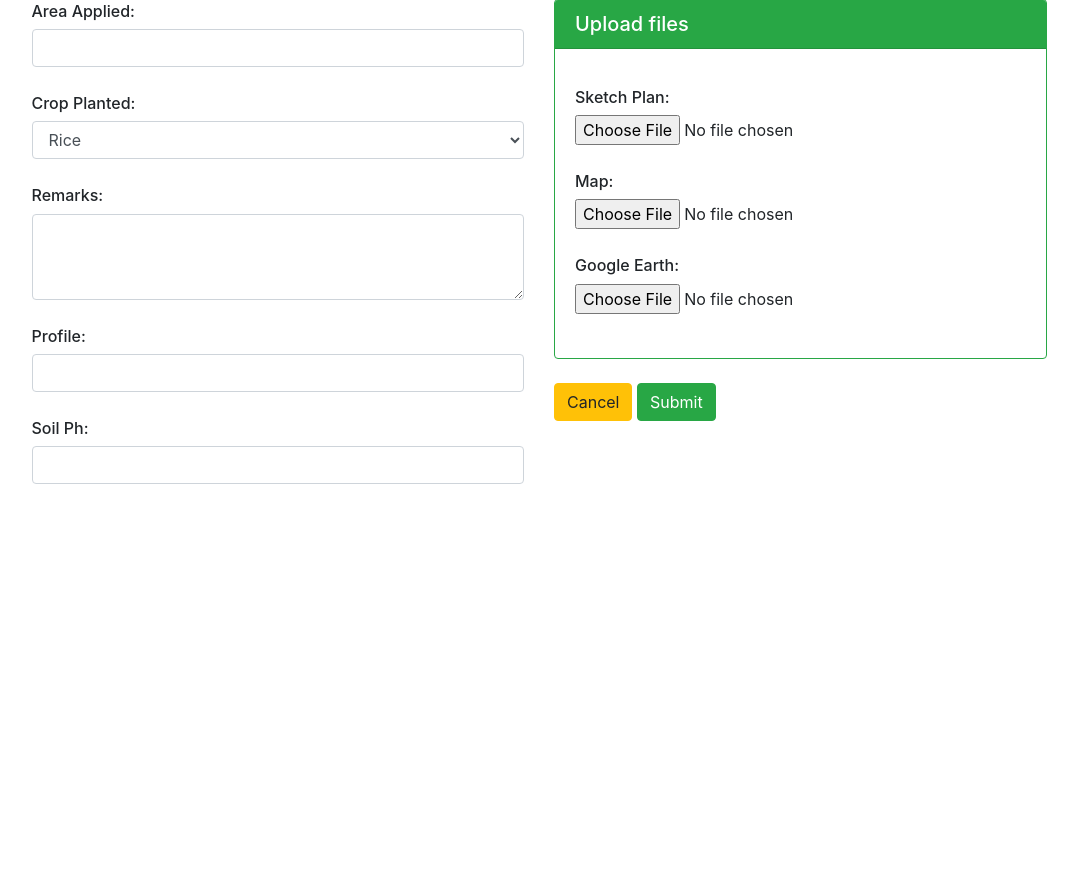
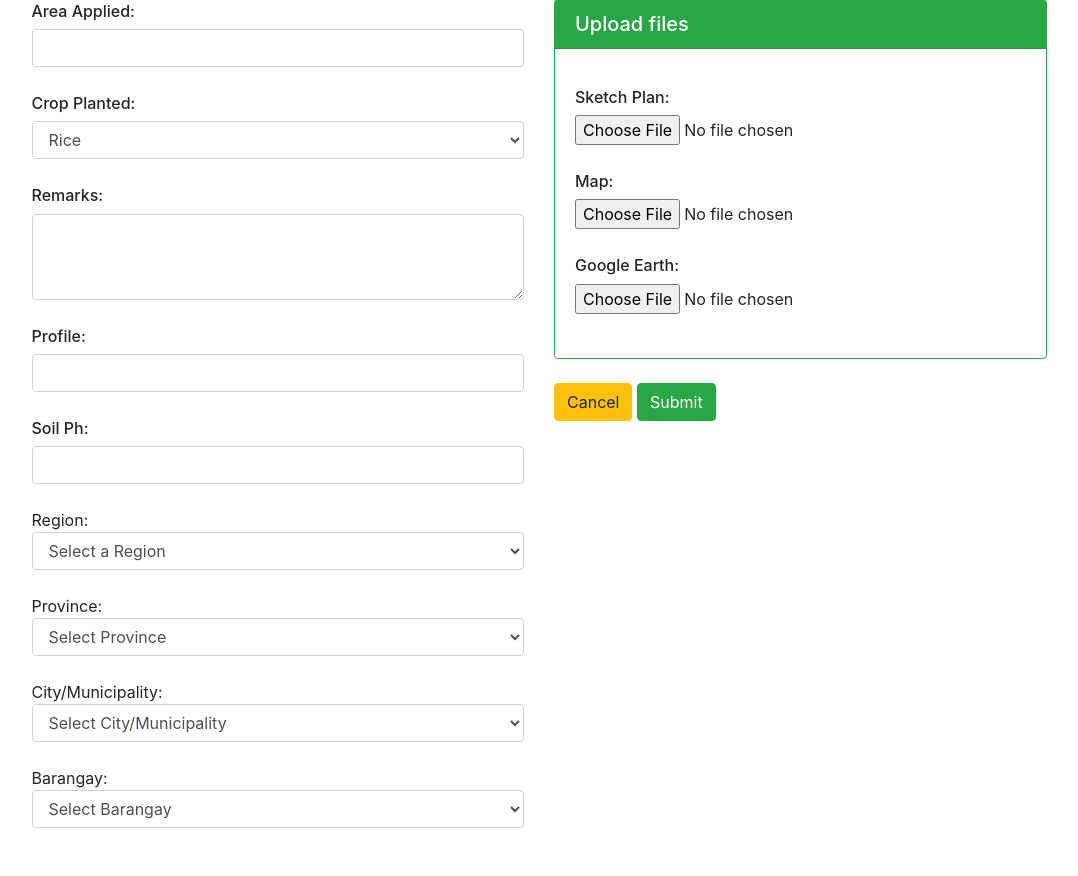
Before and after one commit to glitch0710/test-project, a Django app: page /home/addentry/ in a window 1280 px wide. Shown: the part 185-1061 px from the top of the page, without its empty margins (101-1179 px from the left). Before the commit the page ends 669 px from the top, so only its background shows below. Run offline with Django 4.2, Linux system fonts and the light colour scheme; a user stored in the database is signed in; data comes from the database, SQL or seed files in the repository; both versions use the stored data as it was after the commit; some libraries are stand-ins or nearby versions.

Commit message:
Update data entry

```diff
--- a/test_app/forms.py
+++ b/test_app/forms.py
@@ -5,7 +5,7 @@ from .models import Profile, UsersAreaInfo
 class ProfileForm(ModelForm):
     class Meta:
         model = Profile
-        fields = ['first_name', 'last_name', 'gender','address','income_annual']
+        fields = ['first_name', 'last_name', 'gender',]
         widgets = {
             'first_name': TextInput(attrs={
                 'class': "form-control",
@@ -16,13 +16,6 @@ class ProfileForm(ModelForm):
             'gender': Select(attrs={
                 'class': "form-control"
             }),
-            'address': Textarea(attrs={
-                'class': "form-control",
-                'rows': "3"
-            }),
-            'income_annual': TextInput(attrs={
-                'class': "form-control"
-            })
         }
 
 
--- a/test_app/models.py
+++ b/test_app/models.py
@@ -46,6 +46,10 @@ class UsersAreaInfo(models.Model):
     google_earth = models.FileField(upload_to='documents_ge/', max_length=254)
     profile_field = models.CharField(max_length=250)
     soil_ph = models.IntegerField()
+    region = models.CharField(max_length=200)
+    province = models.CharField(max_length=200)
+    muncity = models.CharField(max_length=200)
+    brgy = models.CharField(max_length=200)
 
 
 class RegionCode(models.Model):
--- a/test_app/templates/test_app/addentry.html
+++ b/test_app/templates/test_app/addentry.html
@@ -1,6 +1,25 @@
 {% extends 'test_app/base.html' %}
 
+{% block css %}
+<style>
+    #spinner-div {
+        position: fixed;
+        display: none;
+        width: 100%;
+        height: 100%;
+        top: 0;
+        left: 0;
+        text-align: center;
+        background-color: rgba(255, 255, 255, 0.8);
+        z-index: 2;
+    }
+</style>
+{% endblock %}
+
 {% block content %}
+<div id="spinner-div" class="pt-5">
+    <div class="spinner-border text-primary" role="status"></div>
+</div>
 
 <div class="row justify-content-center mt-5">
     <div class="col-md-11">
@@ -20,6 +39,25 @@
                     {{ form.profile_field }}<br>
                     <label class="h6" for="id_soil_ph">Soil Ph: </label><br>
                     {{ form.soil_ph }}<br>
+                    Region:
+                    <select class="form-select form-control" name="region" id="region" onchange="populateProvince(this)" aria-label="Select Region">
+                        <option value="0" selected>Select a Region</option>
+                        {% for region in regions %}
+                            <option value="{{ region.reg_code }}">{{ region.region_name }}</option>
+                        {% endfor %}
+                    </select><br>
+                    Province:
+                    <select class="form-select form-control" name="province" id="province" onchange="populateMunCity(this)" aria-label="Select Province">
+                        <option value="0" selected>Select Province</option>
+                    </select><br>
+                    City/Municipality:
+                    <select class="form-select form-control" name="muncity" id="muncity" onchange="populateBrgy(this)" aria-label="Select City/Municipality">
+                        <option value="0" selected>Select City/Municipality</option>
+                    </select><br>
+                    Barangay:
+                    <select class="form-select form-control" name="brgy" id="brgy" aria-label="Select Barangay">
+                        <option value="0" selected>Select Barangay</option>
+                    </select><br><br>
                 </div>
                 <div class="col-sm-12 col-md-6">
                     <div class="card border-success">
@@ -55,3 +93,68 @@
 </div>
 
 {% endblock %}
+
+{% block chart_js %}
+<script>
+    function populateProvince(region){
+        var url = "{% url 'province_filtered' 0 %}";
+        $('#province').empty();
+        $('#spinner-div').show();
+        $.ajax({
+            type: "GET",
+            url: url.replace('0', region.value),
+            success: function(opts){
+                $('#province').append("<option value='0'>Select Province</option>");
+                for (var key in opts.provinces){
+                    var temp = "<option value='" + opts.provinces[key].prov_code + "'>" + opts.provinces[key].province_name + "</option>";
+                    $('#province').append(temp);
+                }
+            },
+            complete: function () {
+                $('#spinner-div').hide();
+            }
+        });
+    }
+
+    function populateMunCity(province){
+        var url = "{% url 'muncity_filtered' 0 %}";
+        $('#muncity').empty();
+        $('#spinner-div').show();
+        $.ajax({
+            type: "GET",
+            url: url.replace('0', province.value),
+            success: function(opts){
+                $('#muncity').append("<option value='0'>Select City/Municipality</option>");
+                for (var key in opts.muncities){
+                    var temp = "<option value='" + opts.muncities[key].muncity_code + "'>" + opts.muncities[key].muncity_name + "</option>";
+                    $('#muncity').append(temp);
+                }
+            },
+            complete: function () {
+                $('#spinner-div').hide();
+            }
+        });
+    }
+
+    function populateBrgy(muncity){
+        var url = "{% url 'brgy_filtered' 0 %}";
+        $('#brgy').empty();
+        $('#spinner-div').show();
+        $.ajax({
+            type: "GET",
+            url: url.replace('0', muncity.value),
+            success: function(opts){
+                $('#brgy').append("<option value='0'>Select Barangay</option>");
+                for (var key in opts.brgys){
+                    var temp = "<option value='" + opts.brgys[key].brgy_psgc_code + "'>" + opts.brgys[key].brgy_name + "</option>";
+                    $('#brgy').append(temp);
+                }
+            },
+            complete: function () {
+                $('#spinner-div').hide();
+            }
+        });
+    }
+</script>
+
+{% endblock %}
--- a/test_app/urls.py
+++ b/test_app/urls.py
@@ -18,5 +18,4 @@ urlpatterns = [
     path('loadprovince/<int:pk>', views.province_filtered, name='province_filtered'),
     path('loadmuncity/<int:pk>', views.muncity_filtered, name='muncity_filtered'),
     path('loadbrgy/<int:pk>', views.brgy_filtered, name='brgy_filtered'),
-    path('search', views.search_data, name='search_data'),
 ]
--- a/test_app/views.py
+++ b/test_app/views.py
@@ -60,6 +60,13 @@ def user_info(request):
                 data.province = request.POST['province']
                 data.muncity = request.POST['muncity']
                 data.brgy = request.POST['brgy']
+                data.income_annual = 0
+
+                address = str(get_brgy(request.POST['brgy'])) + ', ' \
+                          + str(get_muncity(request.POST['muncity'])) + ', ' \
+                          + str(get_province(request.POST['province']))
+
+                data.address = address
                 data.save()
             else:
                 raise ValueError
@@ -116,9 +123,11 @@ def user_home(request):
 def add_entry(request):
     if request.method == 'GET':
         form = UserAreaForm()
+        regions = RegionCode.objects.all()
 
         context = {
-            'form': form
+            'form': form,
+            'regions': regions
         }
 
         return render(request, 'test_app/addentry.html', context)
@@ -130,6 +139,10 @@ def add_entry(request):
             if entry_form.is_valid():
                 save_entry = entry_form.save(commit=False)
                 save_entry.profile_id = profile_id
+                save_entry.region = int(request.POST.get('region'))
+                save_entry.province = int(request.POST.get('province'))
+                save_entry.muncity = int(request.POST.get('muncity'))
+                save_entry.brgy = int(request.POST.get('brgy'))
                 save_entry.save()
             else:
                 raise ValueError
@@ -218,13 +231,13 @@ def user_dashboard(request):
         if region != 0:
             profile_datas = profile_datas.filter(region=region)
 
-        if province !=0:
+        if province != 0:
             profile_datas = profile_datas.filter(province=province)
 
-        if muncity !=0:
+        if muncity != 0:
             profile_datas = profile_datas.filter(muncity=muncity)
 
-        if brgy !=0:
+        if brgy != 0:
             profile_datas = profile_datas.filter(brgy=brgy)
 
         regions = RegionCode.objects.all()
@@ -285,20 +298,25 @@ def brgy_filtered(request, pk):
     return JsonResponse({"brgys": list(brgys.values())})
 
 
-@login_required()
-def search_data(request):
-    if request.method == 'POST':
-        temp_data = json.load(request)
-        data = temp_data.get('payload')
+def get_region(region_id):
+    if region_id != 0:
+        region_name = RegionCode.objects.filter(reg_code=region_id).region_name
+        return region_name
 
-        searched_data = data['search']
-        region = data['region']
-        province = data['province']
-        muncity = data['muncity']
-        brgy = data['brgy']
 
-        profile_datas = Profile.objects.filter(first_name__contains=searched_data)
+def get_province(province_id):
+    if province_id != 0:
+        province_name = ProvincialCode.objects.get(prov_code=province_id).province_name
+        return province_name
 
-        return JsonResponse({"profile_datas": list(profile_datas.values())})
-    else:
-        pass
+
+def get_muncity(muncity_id):
+    if muncity_id != 0:
+        muncity_name = MunCityCode.objects.get(muncity_code=muncity_id).muncity_name
+        return muncity_name
+
+
+def get_brgy(brgy_id):
+    if brgy_id != 0:
+        brgy_name = BrgyCode.objects.get(brgy_psgc_code=brgy_id).brgy_name
+        return brgy_name
```
Also changed, not shown: db.sqlite3, media/documents_ge/3b8ad2c7b1be2caf24321c852103598a.jpg (added), media/documents_map/3b8ad2c7b1be2caf24321c852103598a.jpg (added), media/documents_sp/3b8ad2c7b1be2caf24321c852103598a.jpg (added).
